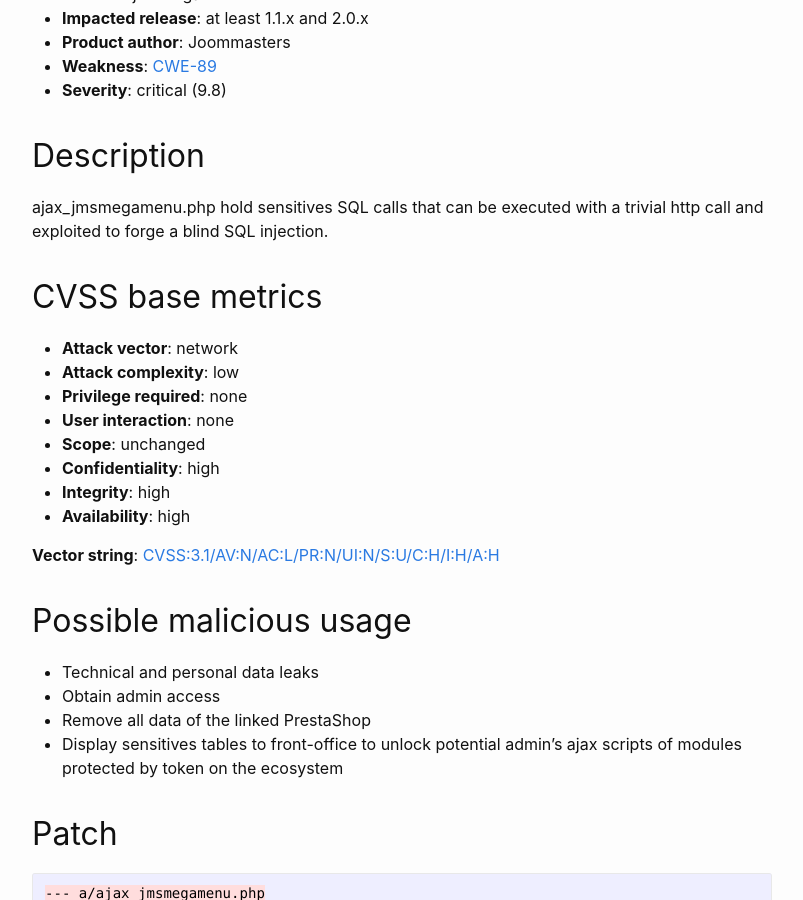
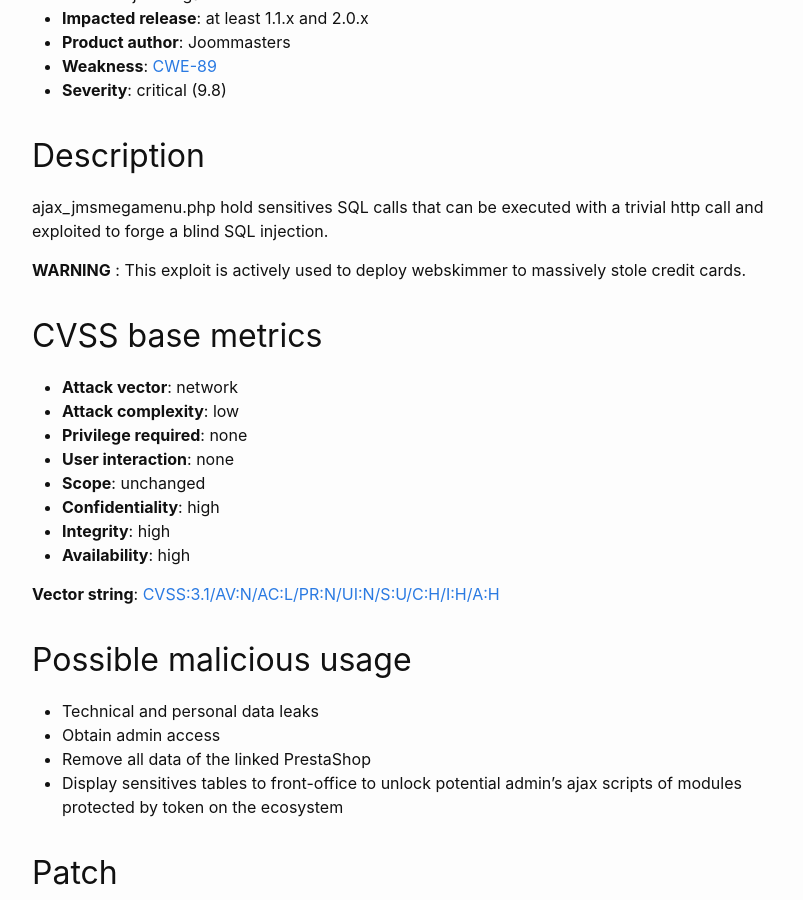
Before and after one commit to friends-of-presta/security-advisories, a Jekyll site: the page built from _posts/2023-03-13-jmsmegamenu.md, in a window 1280 px wide and 900 px high, scrolled down 582 px. Shown: the whole window, without its empty margins (238-1041 px from the left). Built offline with Jekyll 4.4.1, drawn with Linux system fonts in a browser that asks for light colours.

Commit message:
Update 2023-03-13-jmsmegamenu.md

```diff
--- a/_posts/2023-03-13-jmsmegamenu.md
+++ b/_posts/2023-03-13-jmsmegamenu.md
@@ -29,6 +29,7 @@ This module is for the PrestaShop e-commerce platform and mainly provided with j
 
 ajax_jmsmegamenu.php hold sensitives SQL calls that can be executed with a trivial http call and exploited to forge a blind SQL injection.
 
+**WARNING** : This exploit is actively used to deploy webskimmer to massively stole credit cards.
 
 ## CVSS base metrics
 
```
